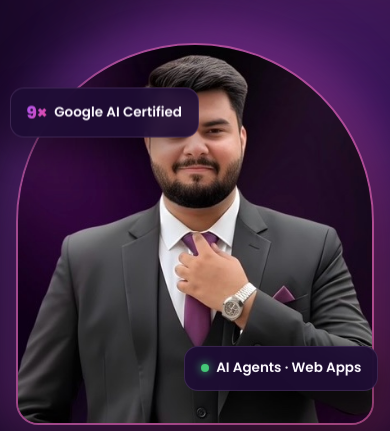
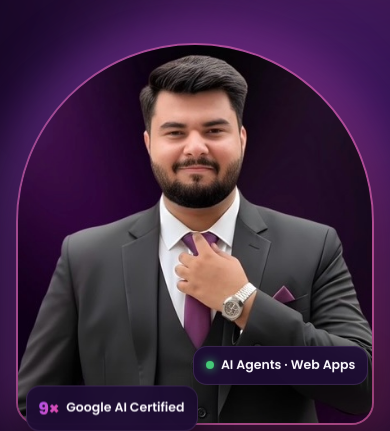
Before and after one commit to Danishdev85/Danishdev85, a plain HTML site: page index.html in a window 390 px wide. Shown: the part 682-1113 px from the top of the page. Drawn offline with Linux system fonts and the light colour scheme.

Commit message:
Fix mobile hero: move floating badges off the face to the bottom of the photo

```diff
--- a/style.css
+++ b/style.css
@@ -246,6 +246,10 @@ footer { border-top: 1px solid var(--border); padding: 30px 0; }
   .nav-links { position: absolute; top: 100%; left: 0; right: 0; flex-direction: column; background: rgba(24, 9, 42, 0.97); backdrop-filter: blur(16px); padding: 20px 6%; gap: 18px; border-bottom: 1px solid var(--border); display: none; align-items: flex-start; }
   .nav-links.open { display: flex; }
   .hero { padding-top: 126px; }
+  .arch-frame { margin-bottom: 20px; }
+  .badge { font-size: 12.5px; padding: 8px 12px; }
+  .badge-1 { top: auto; bottom: -14px; left: 10px; }
+  .badge-2 { bottom: 40px; right: 6px; }
   .cert-grid, .contact-rows { grid-template-columns: 1fr; }
   .contact-panel { padding: 40px 24px; }
   section { padding: 70px 0; }
```
